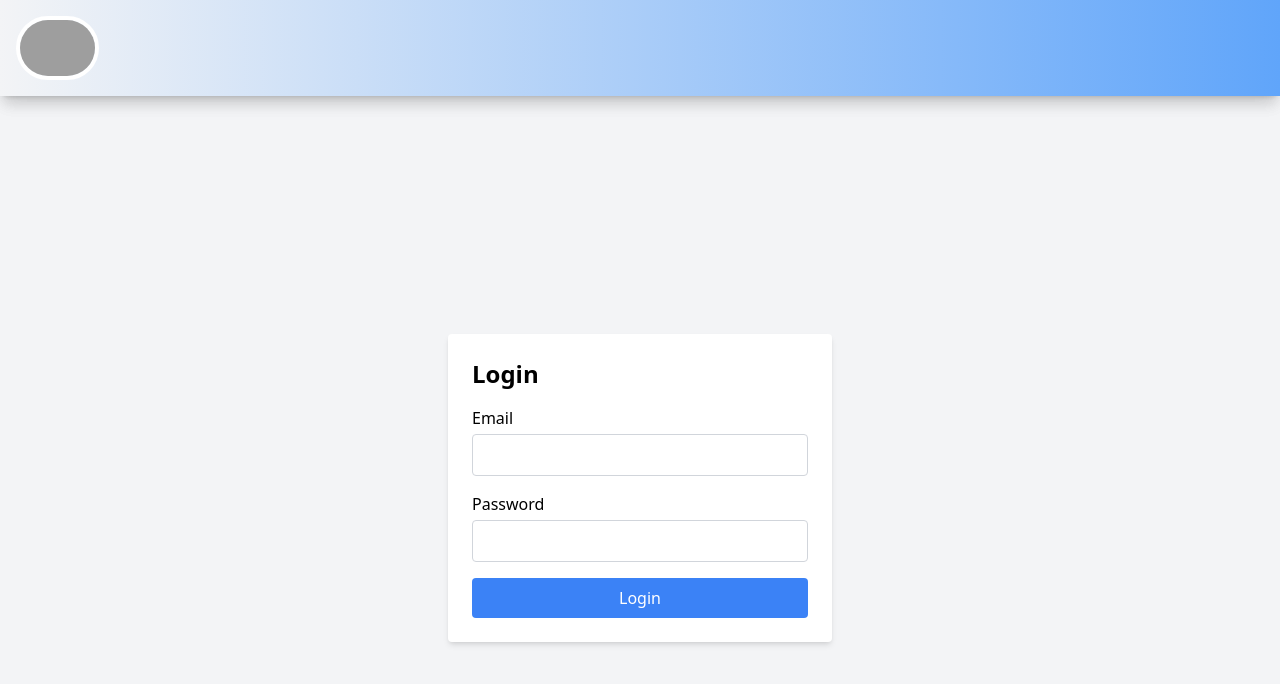
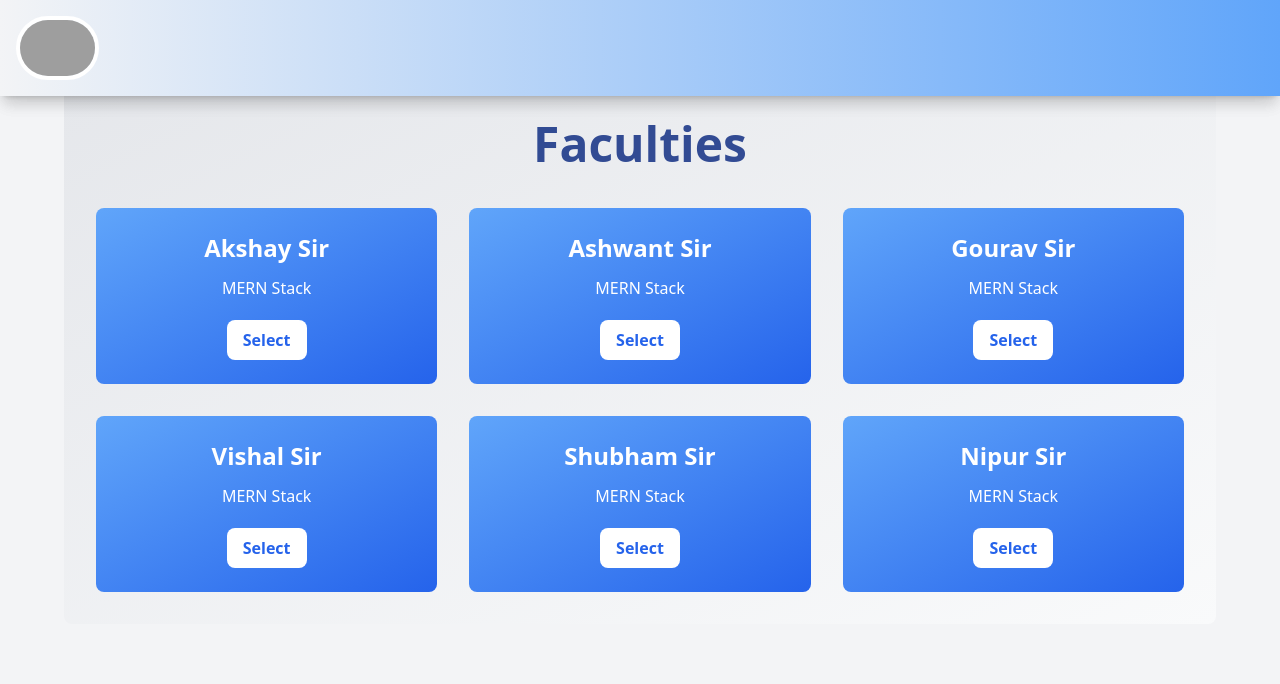
Before and after one commit to krishnkant1137/CRM-InstaDot, a React (Vite) app in the folder frontend/: page /faculties/login in a window 1280 px wide. Shown: the top 684 px of the page. Built offline with nearby package versions, Linux system fonts and the light colour scheme; grey boxes are pictures that could not be loaded.

Commit message:
Update FacultiesLogin.jsx

```diff
--- a/frontend/src/assets/components/facultySection/FacultiesLogin.jsx
+++ b/frontend/src/assets/components/facultySection/FacultiesLogin.jsx
@@ -1,142 +1,112 @@
-// // src/components/FacultiesLogin.jsx
-// import React, { useState } from 'react';
-// import { useNavigate } from 'react-router-dom';
-// import axios from 'axios';
+// src/Faculties.jsx
+import React, { useState } from "react";
+import { useNavigate } from "react-router-dom";
+import { facultiesData } from "./data"; // Assuming you have a data file for faculties
 
-// const FacultiesLogin = () => {
-//   const [username, setUsername] = useState('');
-//   const [password, setPassword] = useState('');
-//   const [modalVisible, setModalVisible] = useState(false);
-//   const [modalMessage, setModalMessage] = useState('');
-//   const navigate = useNavigate();
+const Faculties = () => {
+  const [credentials, setCredentials] = useState({ id: "", password: "" });
+  const [isAuthModalOpen, setIsAuthModalOpen] = useState(false);
+  const [authenticatedFacility, setAuthenticatedFacility] = useState(null);
 
-//   const handleLogin = async (e) => {
-//     e.preventDefault();
-//     try {
-//       const response = await axios.post('http://localhost:5000/api/faculties/login', { username, password });
-//       if (response.data.token) {
-//         localStorage.setItem('facultiesAuthToken', response.data.token);
-//         localStorage.setItem('facultyUsername', response.data.username); // Store the faculty's username
-//         navigate(`/faculties/dashboard/${response.data.username}`); // Redirect to faculty-specific dashboard
-//       }
-//     } catch (error) {
-//       console.error('Error during login:', error);
-//     }
-//   };
+  // Default credentials for faculties
+  const defaultCredentials = [
+    { id: "faculty1", password: "password1" },
+    { id: "faculty2", password: "password2" },
+    { id: "faculty3", password: "password3" },
+  ];
 
-//   return (
-//     <div className="flex justify-center items-center min-h-[85vh] bg-gray-100">
-//       <form onSubmit={handleLogin} className="bg-white p-12 rounded-2xl shadow-2xl w-[32rem] space-y-8 mt-8">
-//         <h2 className="text-4xl font-bold mb-6 text-center text-blue-800">Faculties Login</h2>
-//         <input
-//           type="text"
-//           placeholder="Username"
-//           value={username}
-//           onChange={(e) => setUsername(e.target.value)}
-//           className="block w-full mb-6 p-4 rounded-xl text-lg border border-gray-300 focus:outline-none focus:ring-4 focus:ring-blue-500"
-//           required
-//         />
-//         <input
-//           type="password"
-//           placeholder="Password"
-//           value={password}
-//           onChange={(e) => setPassword(e.target.value)}
-//           className="block w-full mb-6 p-4 rounded-xl text-lg border border-gray-300 focus:outline-none focus:ring-4 focus:ring-blue-500"
-//           required
-//         />
-//         <button
-//           type="submit"
-//           className="w-full bg-blue-500 text-white p-4 rounded-xl text-2xl font-semibold hover:bg-blue-600 transition duration-200"
-//         >
-//           Login
-//         </button>
-//       </form>
+  const navigate = useNavigate();
 
-//       {modalVisible && (
-//         <div className="fixed inset-0 flex items-center justify-center bg-black bg-opacity-50">
-//           <div className="bg-white p-6 rounded-lg shadow-lg text-center">
-//             <h3 className="text-lg font-semibold">{modalMessage}</h3>
-//             <button
-//               onClick={closeModal}
-//               className="mt-4 bg-blue-500 text-white px-4 py-2 rounded-lg hover:bg-blue-600 transition duration-200"
-//             >
-//               Close
-//             </button>
-//           </div>
-//         </div>
-//       )}
-//     </div>
-//   );
-// };
+  const handleFacilityClick = (facility) => {
+    setAuthenticatedFacility(facility);
+    setIsAuthModalOpen(true);
+  };
 
-// export default FacultiesLogin;
+  const handleAuthSubmit = () => {
+    const isAuthenticated = defaultCredentials.some(
+      (cred) =>
+        cred.id === credentials.id && cred.password === credentials.password
+    );
 
-
-
-
-import React, { useState } from 'react';
-
-const Login = ({ onLogin }) => {
-  const [email, setEmail] = useState('');
-  const [password, setPassword] = useState('');
-  const [error, setError] = useState('');
-  const [success, setSuccess] = useState(false); // State for success message
-
-  const handleLogin = (e) => {
-    e.preventDefault();
-    // You can replace these with your actual credentials
-    const validEmail = 'jay@gmail.com'; // Example email
-    const validPassword = '111111'; // Example password
-
-    if (email === validEmail && password === validPassword) {
-      setSuccess(true); // Set success to true
-      setError(''); // Clear any previous error messages
-      onLogin(); // Call the onLogin function passed as a prop
+    if (isAuthenticated) {
+      setIsAuthModalOpen(false);
+      navigate(`/AkshaySirDashboard`); // Redirect to Akshay Sir's Dashboard
     } else {
-      setError('Invalid email or password'); // Set error message for invalid credentials
-      setSuccess(false); // Clear success message on error
+      alert("Invalid ID or Password");
     }
   };
 
+  const renderTeachers = () => {
+    return (
+      <div className="grid grid-cols-1 md:grid-cols-2 lg:grid-cols-3 gap-8 mt-8">
+        {facultiesData.map((facility, index) => (
+          <div
+            key={index}
+            className="transform transition-transform duration-500 hover:scale-105 rounded-lg p-6 cursor-pointer bg-gradient-to-br from-blue-400 to-blue-600 text-white"
+            onClick={() => handleFacilityClick(facility)}
+          >
+            <h3 className="text-2xl font-bold mb-3 text-center">
+              {facility.teacher}
+            </h3>
+            <p className="text-center mb-5">{facility.name}</p>
+            <div className="flex justify-center">
+              <button className="bg-white text-blue-600 font-bold py-2 px-4 rounded-lg transition duration-300 transform hover:-translate-y-1 hover:bg-blue-50">
+                Select
+              </button>
+            </div>
+          </div>
+        ))}
+      </div>
+    );
+  };
+
   return (
-    <div className="flex flex-col items-center justify-center h-screen bg-gray-100">
-      <div className="bg-white p-6 rounded shadow-md w-96">
-        <h2 className="text-2xl font-bold mb-4">Login</h2>
-        {error && <p className="text-red-500 mb-2">{error}</p>}
-        {success && <p className="text-green-500 mb-2">Login successful!</p>} {/* Success message */}
-        <form onSubmit={handleLogin}>
-          <div className="mb-4">
-            <label className="block mb-1" htmlFor="email">Email</label>
+    <div className="max-w-6xl mx-auto p-8 rounded-lg bg-gradient-to-tl from-gray-50 to-gray-200 relative">
+      <h1 className="text-5xl font-bold mb-10 text-center text-blue-900 transition-opacity duration-500 opacity-90 hover:opacity-100">
+        Faculties
+      </h1>
+
+      {renderTeachers()}
+
+      {isAuthModalOpen && (
+        <div className="fixed inset-0 flex items-center justify-center bg-black bg-opacity-50">
+          <div className="bg-white p-6 rounded-lg shadow-lg">
+            <h2 className="text-xl font-bold mb-4">Login</h2>
             <input
-              type="email"
-              id="email"
-              value={email}
-              onChange={(e) => setEmail(e.target.value)}
-              className="border border-gray-300 rounded w-full p-2"
-              required
+              type="text"
+              placeholder="Faculty ID"
+              value={credentials.id}
+              onChange={(e) =>
+                setCredentials({ ...credentials, id: e.target.value })
+              }
+              className="border border-gray-300 p-2 mb-4 rounded focus:outline-none focus:ring-2 focus:ring-blue-500"
             />
-          </div>
-          <div className="mb-4">
-            <label className="block mb-1" htmlFor="password">Password</label>
             <input
               type="password"
-              id="password"
-              value={password}
-              onChange={(e) => setPassword(e.target.value)}
-              className="border border-gray-300 rounded w-full p-2"
-              required
+              placeholder="Password"
+              value={credentials.password}
+              onChange={(e) =>
+                setCredentials({ ...credentials, password: e.target.value })
+              }
+              className="border border-gray-300 p-2 mb-4 rounded focus:outline-none focus:ring-2 focus:ring-blue-500"
             />
+            <button
+              onClick={handleAuthSubmit}
+              className="bg-blue-600 text-white font-bold py-2 px-4 rounded-lg transition duration-300 hover:bg-blue-700"
+            >
+              Login
+            </button>
+            <button
+              onClick={() => setIsAuthModalOpen(false)}
+              className="ml-2 bg-gray-600 text-white font-bold py-2 px-4 rounded-lg transition duration-300 hover:bg-gray-700"
+            >
+              Cancel
+            </button>
           </div>
-          <button
-            type="submit"
-            className="bg-blue-500 text-white rounded p-2 w-full hover:bg-blue-600 transition duration-200"
-          >
-            Login
-          </button>
-        </form>
-      </div>
+        </div>
+      )}
     </div>
   );
 };
 
-export default Login;
+export default Faculties;
```
